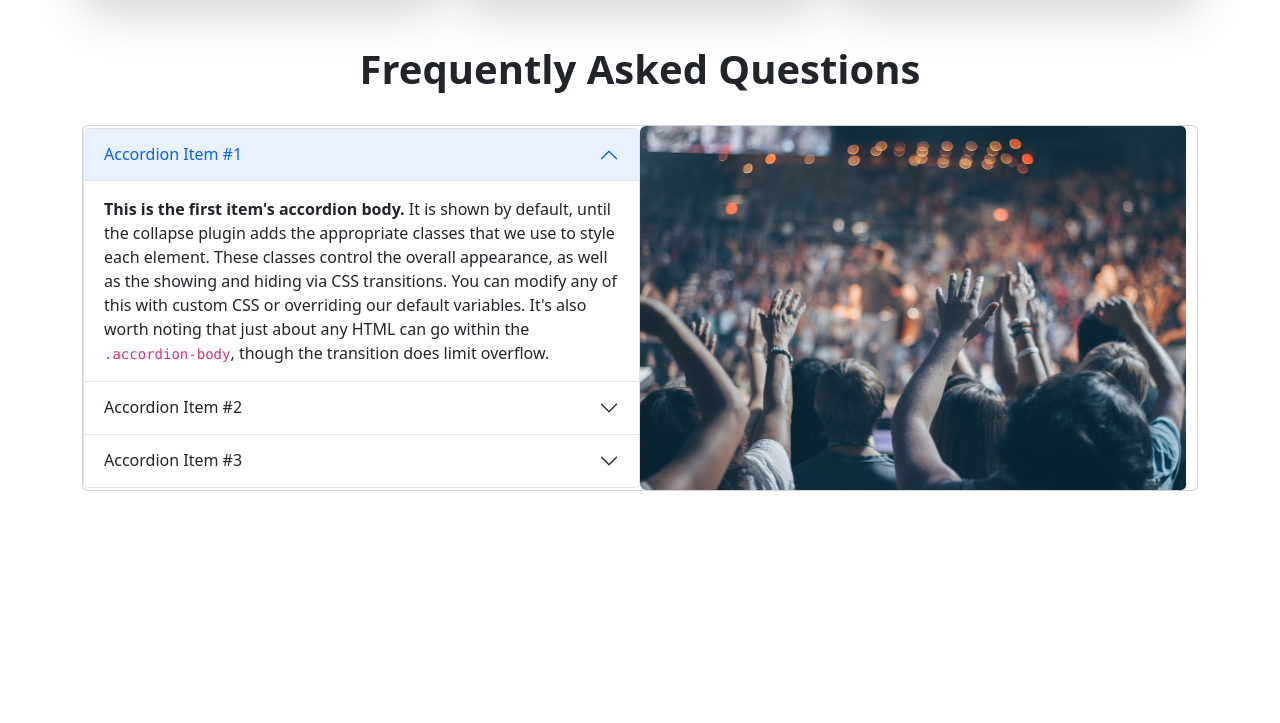
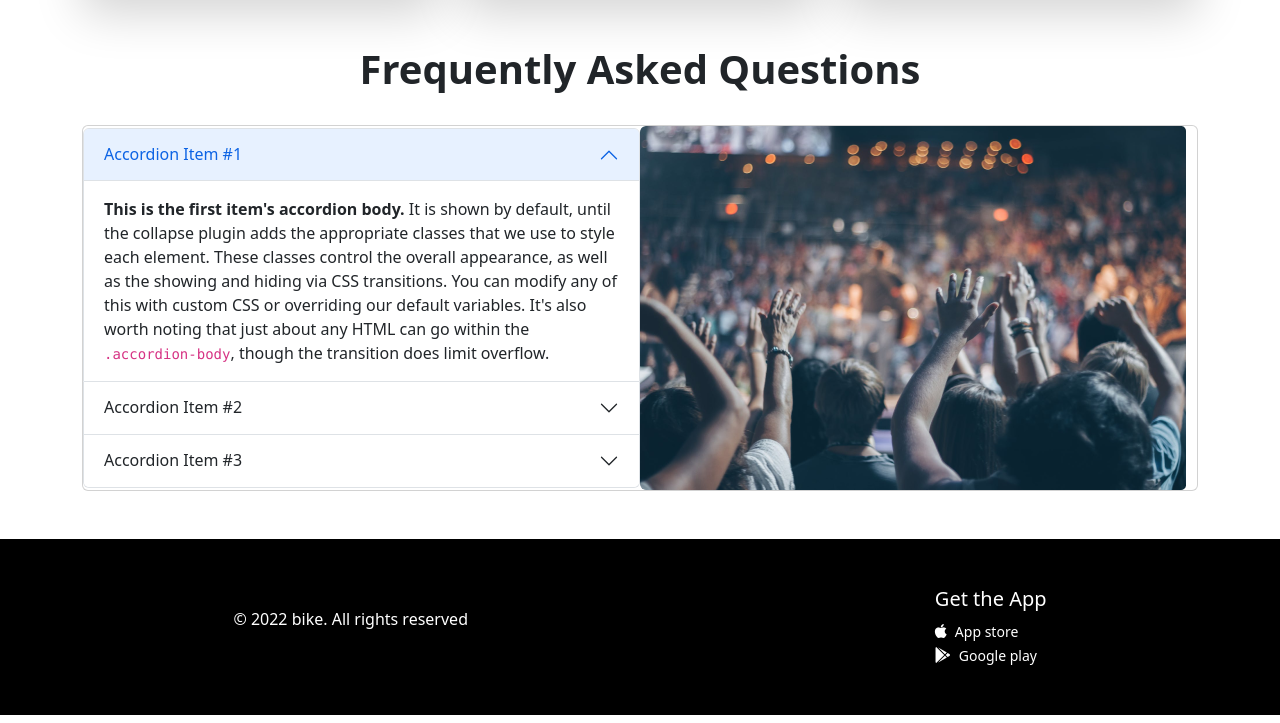
Before and after one commit to wahid71299/convention-center, a plain HTML site: page index.html in a window 1280 px wide. Shown: the part 1911-2634 px from the top of the page. Before the commit the page ends 2450 px from the top, so only its background shows below. Drawn offline with nearby package versions, Linux system fonts and the light colour scheme.

Commit message:
footer-commit

```diff
--- a/index.html
+++ b/index.html
@@ -9,6 +9,8 @@
 <link href="https://cdn.jsdelivr.net/npm/bootstrap@5.2.2/dist/css/bootstrap.min.css" rel="stylesheet" integrity="sha384-Zenh87qX5JnK2Jl0vWa8Ck2rdkQ2Bzep5IDxbcnCeuOxjzrPF/et3URy9Bv1WTRi" crossorigin="anonymous">
 <!-- css  -->
 <link rel="stylesheet" href="styles/style.css">
+<!-- font awsome  -->
+<script src="https://kit.fontawesome.com/bb9e9ee534.js" crossorigin="anonymous"></script>
 </head>
 <body class="">
     <!-- navbar  -->
@@ -326,6 +328,19 @@
         </div>
       </div>
     </section>
+    <!-- footer  -->
+    <footer class="mt-5 mb-2 bg-black text-white py-5 d-flex justify-content-around align-items-center">
+      <div>
+        <p>© 2022 bike. All rights reserved</p>
+      </div>
+      <div>
+        <h5>Get the App</h5>
+        <a class="text-white footer-link" target="_blank" href="https://www.apple.com/">
+          <span><i class="fa-brands fa-apple"></i><small class="ps-2">App store</small></span>
+        </a><br>
+        <a class="text-white footer-link" target="_blank" href="https://www.google.com/"><span><i class="fa-brands fa-google-play"></i><small class="ps-2">Google play</small></span></a>
+      </div>
+    </footer>
     <!-- JavaScript Bundle with Popper -->
 <script src="https://cdn.jsdelivr.net/npm/bootstrap@5.2.2/dist/js/bootstrap.bundle.min.js" integrity="sha384-OERcA2EqjJCMA+/3y+gxIOqMEjwtxJY7qPCqsdltbNJuaOe923+mo//f6V8Qbsw3" crossorigin="anonymous"></script>
 </body>
--- a/styles/style.css
+++ b/styles/style.css
@@ -5,3 +5,6 @@
     background-color: blue;
     color: white;
 }
+.footer-link{
+    text-decoration: none
+}
```
